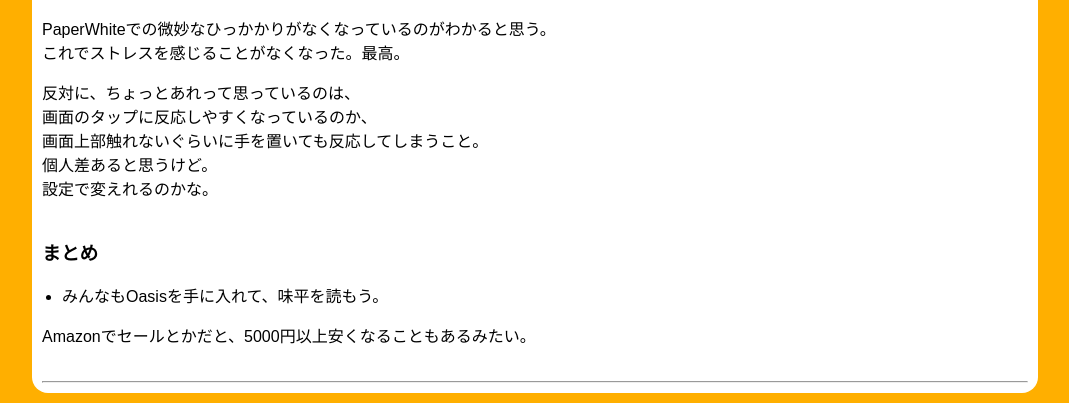
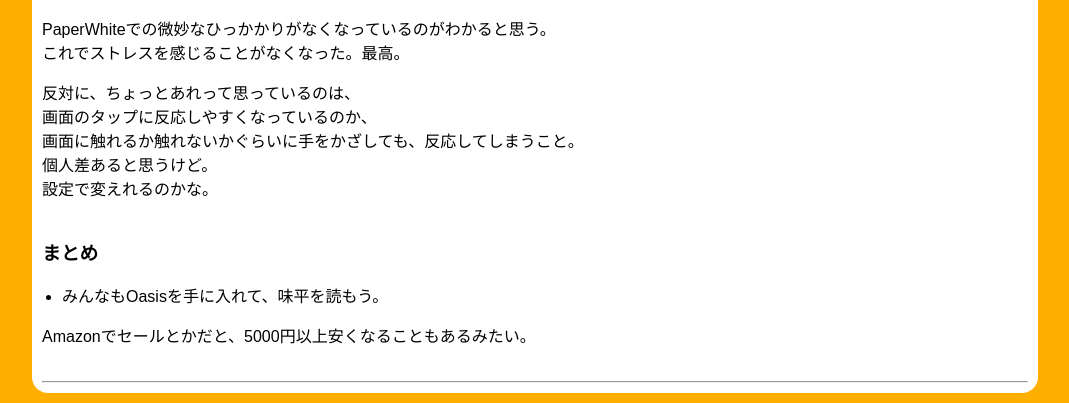
Before and after one commit to ryotakato/ryotakato.github.io, a Jekyll site: the page built from _posts/2020-11-27-review-kindle-oasis.md, in a window 1280 px wide and 900 px high, scrolled down 6102 px, cut to the strip 497-900 px from the top of the window. Shown: the whole strip, without its empty margins (188-1257 px from the left). Built offline with Jekyll 4.4.1, drawn with Linux system fonts in a browser that asks for light colours.

Commit message:
fix video

```diff
--- a/_posts/2020-11-27-review-kindle-oasis.md
+++ b/_posts/2020-11-27-review-kindle-oasis.md
@@ -75,6 +75,8 @@
 
 
 
+
+
 閑話休題。
 
 写真を見てわかるとおり、
@@ -97,6 +99,8 @@
 
 
 
+
+
 今回、最も良かった点は、
 ページ送り時の読み込み速度向上。
 
@@ -107,8 +111,9 @@
 
 まずはPaperWhiteのページ送り
 
-<video controls="" loop="" autoplay="" width="500px" height="800px">
+<video controls loop muted="true" width="500px" height="800px">
   <source src="{{ BASE_PATH }}/images/2020/11/27/oasis_06.mp4" type="video/mp4">
+  Sorry, your browser doesn't support embedded videos.
 </video>
 
 え？漫画の内容に気を取られてよく分からないって？
@@ -116,8 +121,9 @@
 次にOasisのページ送り
 
 
-<video controls="" loop="" autoplay="" width="500px" height="800px">
+<video controls loop muted="true" width="500px" height="800px">
   <source src="{{ BASE_PATH }}/images/2020/11/27/oasis_07.mp4" type="video/mp4">
+  Sorry, your browser doesn't support embedded videos.
 </video>
 
 
@@ -132,7 +138,7 @@
 
 反対に、ちょっとあれって思っているのは、
 画面のタップに反応しやすくなっているのか、
-画面上部触れないぐらいに手を置いても反応してしまうこと。
+画面に触れるか触れないかぐらいに手をかざしても、反応してしまうこと。
 個人差あると思うけど。
 設定で変えれるのかな。
 
```
